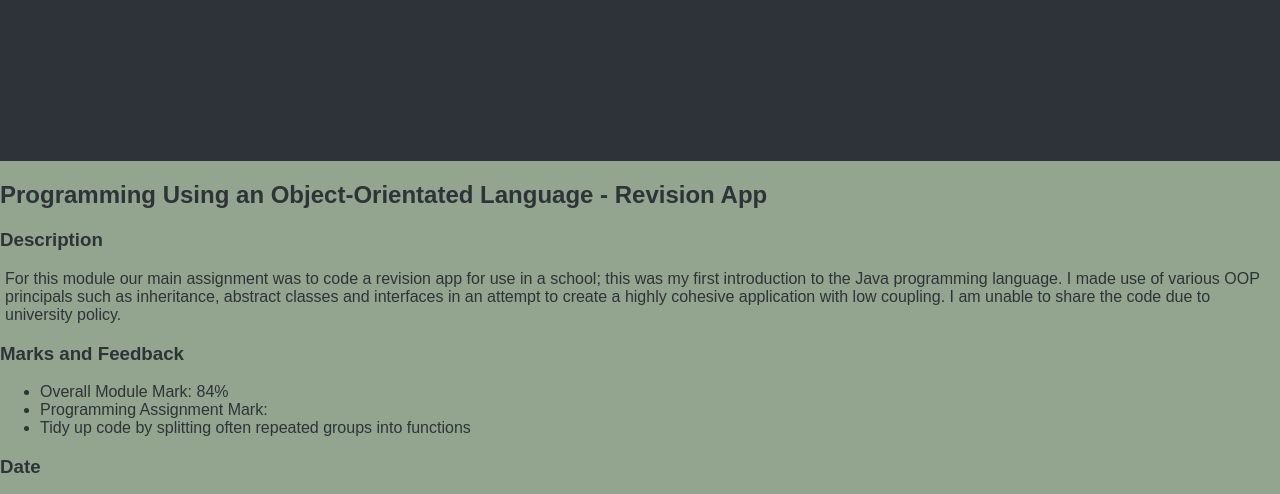
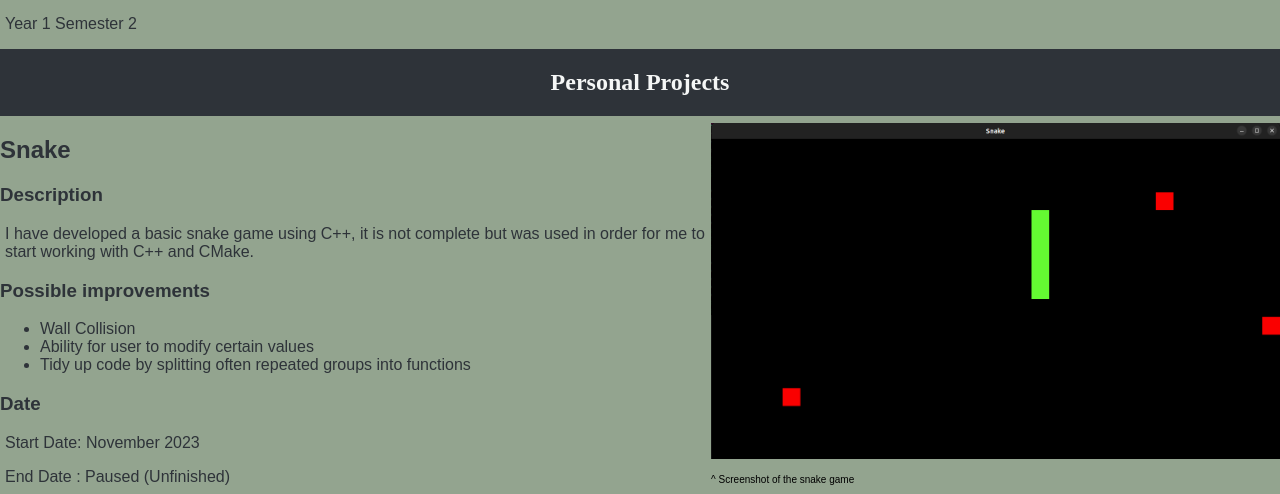
Before and after one commit to fnkle/Personal_Website, a plain HTML site: page index.html in a window 1280 px wide. Shown: the part 487-981 px from the top of the page. Drawn offline with Linux system fonts and the light colour scheme.

Commit message:
spacing fixed

```diff
--- a/index.html
+++ b/index.html
@@ -24,7 +24,8 @@
 		<p>
 			For this module our main assignment was to code a revision app for use in a school; this was my
 			first introduction to the Java programming language.
-			I made use of various OOP principals such as inheritance, abstract classes and interfaces in an attempt to create a highly cohesive
+			I made use of various OOP principals such as inheritance, abstract classes and interfaces in an attempt to
+			create a highly cohesive
 			application with low coupling.
 			I am unable to share the code due to university policy.
 		</p>
@@ -41,12 +42,11 @@
 	<div class="subTitle" id="subTitle2">
 		<h2>Personal Projects</h2>
 	</div>
-	<!--Personal Projects-->
-	<div>
 
 
-		<!--Snake Personal Project-->
-		<div>
+
+
+
 	<div class="project" id="personalProject1">
 		<h2>Snake</h2>
 		<h3>Description</h3>
@@ -69,10 +69,8 @@
 		<img src="snake.png" alt="A screenshot of mt snake game.">
 		<p>^ Screenshot of the snake game</p>
 	</div>
-		</div>
 
-		<!--Website Project-->
-		<div>
+
 	<div class="project" id="personalProject2">
 		<h3>Personal_Website</h3>
 		<h3>Description</h3>
@@ -95,8 +93,8 @@
 	<div class="projectImage" id="image2">
 		<img src="website.png" alt="A screenshot of an older version of the website">
 	</div>
-		</div>
-	</div>
+
+
 </body>
 
 
--- a/styles.css
+++ b/styles.css
@@ -11,10 +11,11 @@ dark shade   - 2E3339
     body {
         background-color: #93A48F;
         display: grid;
-        height: 100%;
         grid-template-areas: "header" "subTitle1" "uniAssignment1" "subTitle2" "personalProject1" "image1" "personalProject2" "image2";
+
         align-items: center;
         margin: 0px;
+
     }
 }
 
@@ -22,10 +23,9 @@ dark shade   - 2E3339
     body {
         background-color: #93A48F;
         display: grid;
-        height: 100%;
         grid-template-areas: "header header" "subTitle1 subTitle1" "uniAssignment1 uniAssignment1" "subTitle2 subTitle2" "personalProject1 image1" "personalProject2 image2";
-        grid-template-rows: 1fr 1fr 5fr 1fr 5fr 5fr;
-        grid-template-columns: 11fr 9fr;
+
+        grid-template-columns: 5fr 4fr;
         align-items: center;
         margin: 0px;
     }
@@ -69,18 +69,19 @@ dark shade   - 2E3339
     font-family: Arial, Helvetica, sans-serif;
     font-size: large;
     background-size: cover;
-    height: 100%;
     box-sizing: border-box;
     border: 5px double #78BF58;
-
+    height: 100%;
 }
 
 .subTitle {
     text-align: center;
     background-color: #2E3339;
     color: #F5F7F6;
+
+    box-sizing: border-box;
+
     height: 100%;
-    box-sizing: border-box;
 }
 
 .project {
@@ -90,7 +91,10 @@ dark shade   - 2E3339
     font-size: medium;
     margin: 0;
     background-size: cover;
-    height: 100%;
+
+    box-sizing: border-box;
+
+    max-height: 100%;
 }
 
 .project p {
@@ -105,21 +109,17 @@ dark shade   - 2E3339
 .projectImage {
     font-family: Arial, Helvetica, sans-serif;
     font-size: large;
-    padding: 0;
-    margin: 0;
     background-color: #93A48F;
     background-size: cover;
-    height: 100%;
+    box-sizing: border-box;
 }
 
 .projectImage img {
     width: 100%;
-    height: 100%;
+    height: auto;
 }
 
 .projectImage p {
-    padding: 0px;
-    padding-left: 5px;
-    margin: 0px;
+
     font-size: x-small;
 }
```
Lines whose indentation alone changed are shown as unchanged.
